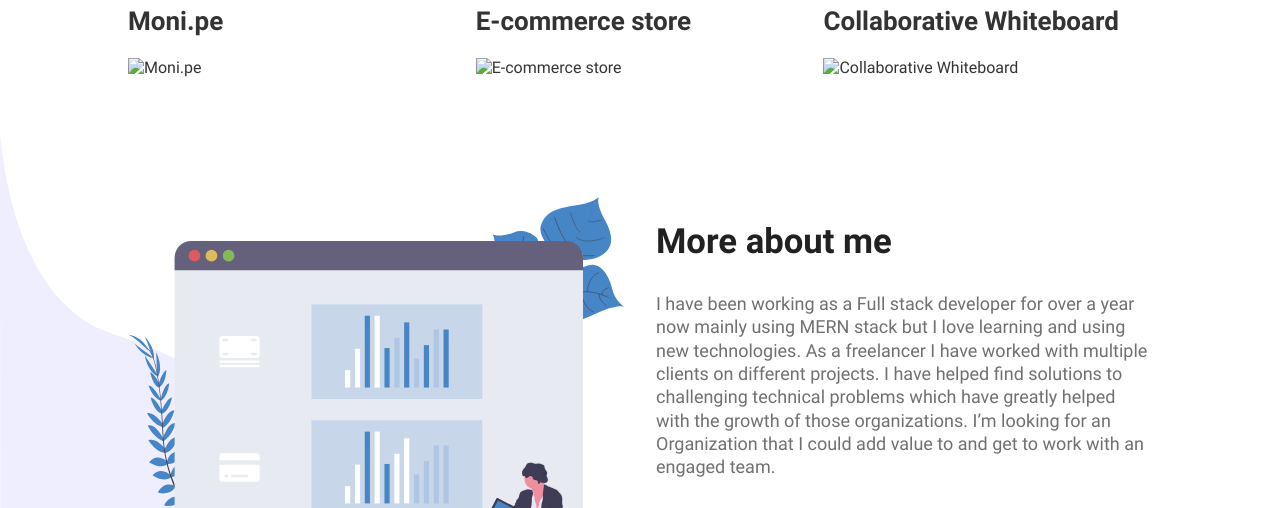
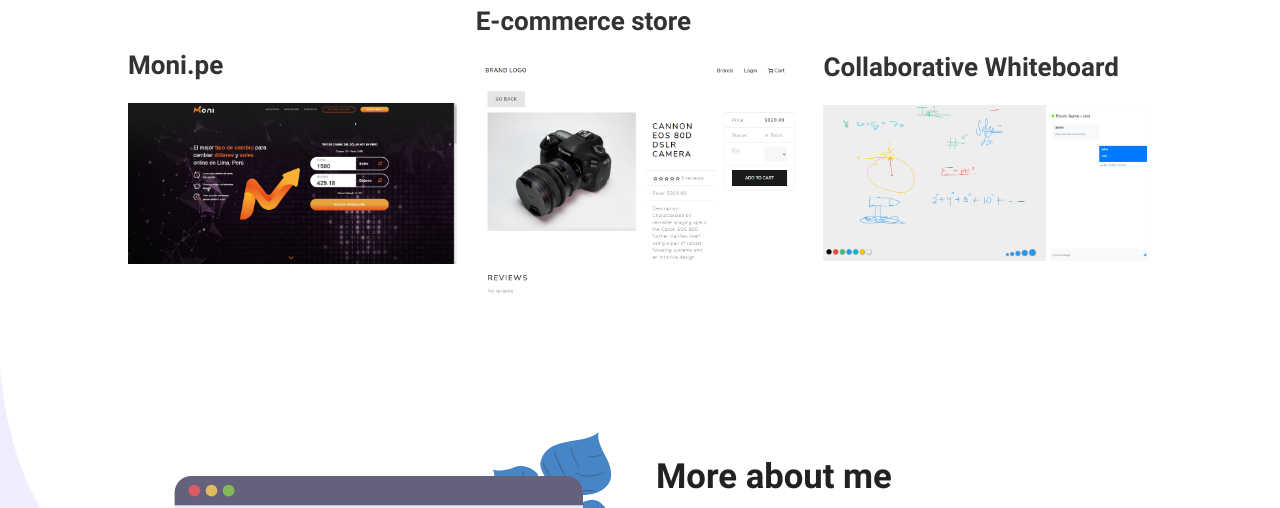
Before and after one commit to dr0id007/portfolio, a Gatsby site: page / in a window 1280 px wide. Shown: the part 687-1195 px from the top of the page. Built offline with nearby package versions, Linux system fonts and the light colour scheme; Gatsby itself is replaced by a stand-in of ours.

Commit message:
images fix

```diff
--- a/src/components/landing/Projects/index.jsx
+++ b/src/components/landing/Projects/index.jsx
@@ -1,30 +1,31 @@
 import React, { useContext } from 'react';
 import { ThemeContext } from 'providers/ThemeProvider';
-import { Container, Card, TitleWrap } from 'components/common';
-import Star from 'components/common/Icons/Star';
-import Fork from 'components/common/Icons/Fork';
-import { Wrapper, Grid, Item, Content, Stats, Languages } from './styles';
+import { Container } from 'components/common';
+import { Wrapper, Grid } from './styles';
 import Project from './projects'
+import MoniImage from '../../../../public/images/moni-pe.png'
+import StoreImage from '../../../../public/images/store.png'
+import WhiteboardImage from '../../../../public/images/whiteboard.png'
 
 export const Projects = () => {
   const { theme } = useContext(ThemeContext);
   const projectList = [{
     title: 'Moni.pe',
-    img: require('/images/whiteboard.png').default,
+    img: MoniImage,
     desc: 'Crypto-currency exchange web site',
     tech: '',
     href:'https://moni-front.netlify.app/'
   },
     {
     title: 'E-commerce store',
-    img: require('/images/whiteboard.png').default,
+    img: StoreImage,
     desc: '',
     tech: '',
     href:'https://mern-store-template.herokuapp.com/'
     },
     {
       title: 'Collaborative Whiteboard',
-      img: require('/images/whiteboard.png').default,
+      img: WhiteboardImage,
       desc: '',
       tech: '',
       href:'https://learn-in-fun.herokuapp.com/'
```
